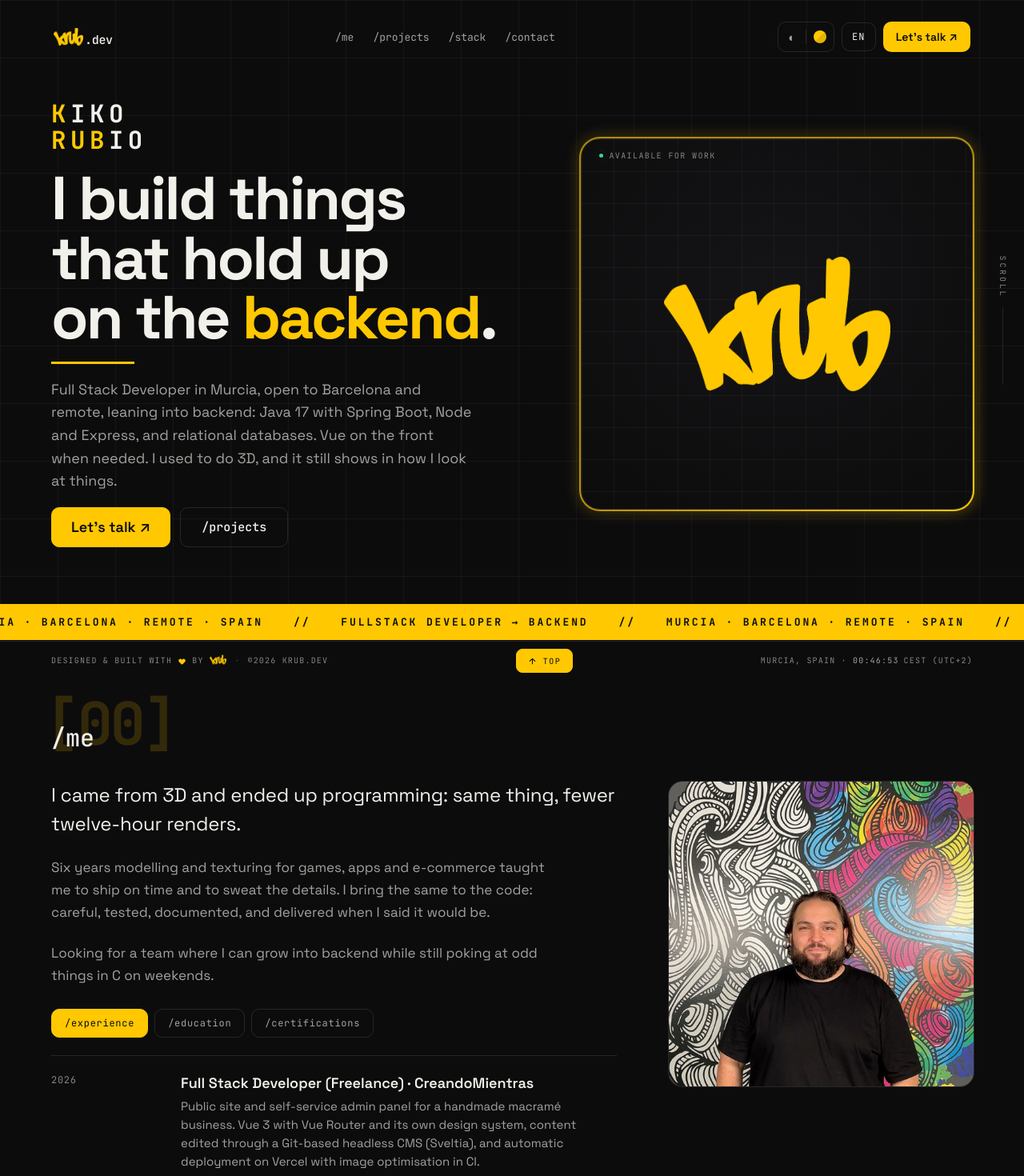
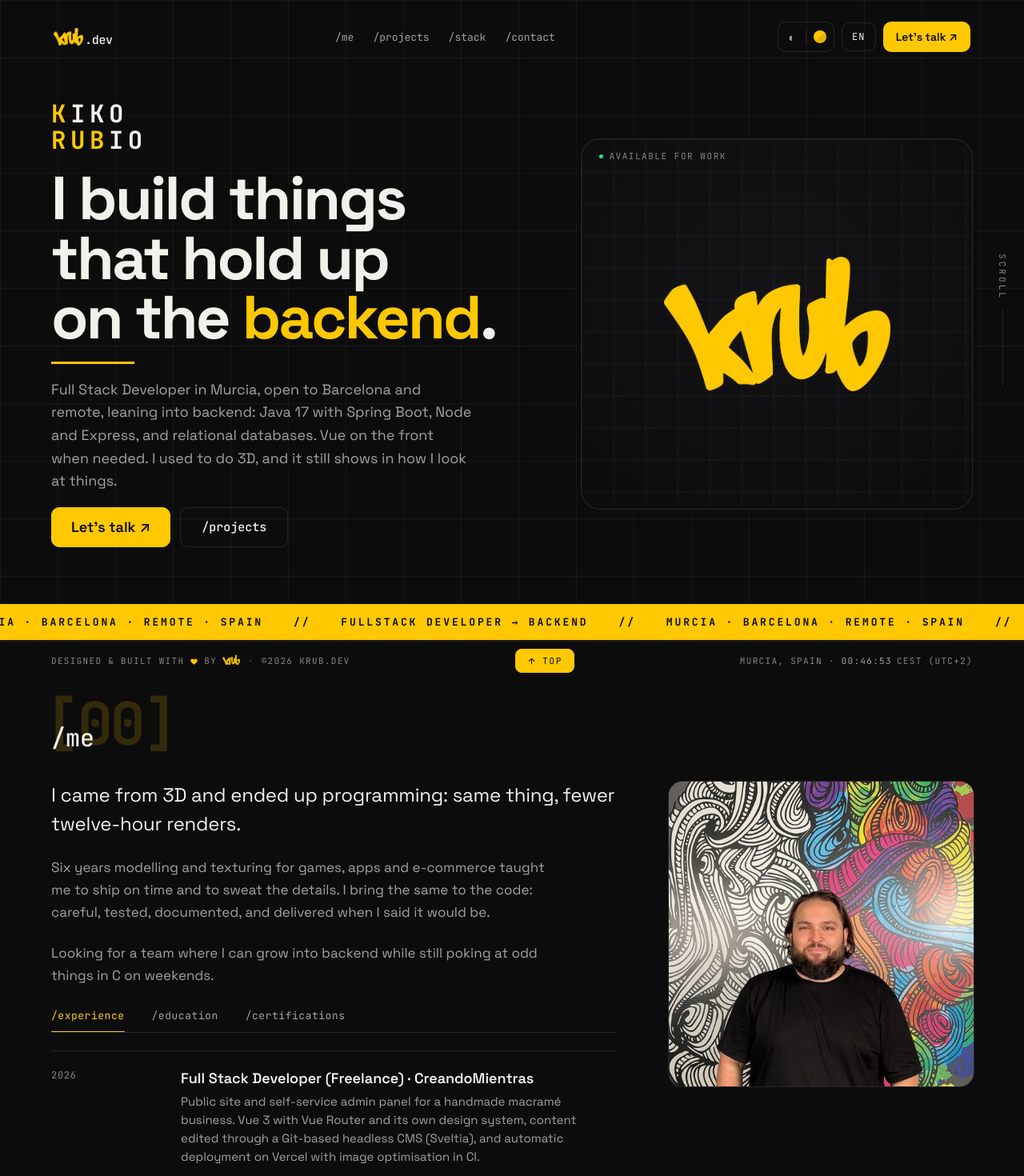
Before and after one commit to krub-dev/portfolio-krub, a Vue app: page / in a window 1280 px wide. Shown: the top 1470 px of the page at 80% size. Built offline with nearby package versions, Linux system fonts and the light colour scheme.

Commit message:
Folder-style tabs, drop the hero glow, tidy the micro-labels

```diff
--- a/src/components/base/AvailabilityBadge.vue
+++ b/src/components/base/AvailabilityBadge.vue
@@ -36,7 +36,7 @@ defineProps({
   align-items: center;
   gap: 7px;
   font-family: var(--font-mono);
-  font-size: 10px;
+  font-size: 11px;
   letter-spacing: 0.14em;
   text-transform: uppercase;
   color: var(--fg-3);
--- a/src/components/base/TabSwitch.vue
+++ b/src/components/base/TabSwitch.vue
@@ -9,11 +9,15 @@
   role="tablist" + aria-selected tells a screen reader these are alternative
   views of the same region rather than three unrelated buttons.
 
-  On a phone the three pills do not fit, so the row slides sideways instead of
-  wrapping or stacking — the same gesture as the projects rail. It is a native
-  scroll container with snap (touch and trackpad do the work) plus a small
-  drag-to-scroll so a mouse can move it too, and a click guard so a drag does
-  not pick a tab it ends over.
+  It reads as a row of folders: plain labels on a hairline track, the one you are
+  on in the accent with a short accent rule under it. No pills — a row of capsule
+  buttons is the default shape, and it competes with the content.
+
+  On a phone the three labels do not fit, so the row slides sideways instead of
+  wrapping — the same gesture as the projects rail. It is a native scroll
+  container with snap (touch and trackpad do the work) plus a small
+  drag-to-scroll so a mouse can move it too, and a click guard so a drag does not
+  pick a tab it ends over.
 */
 import { ref } from 'vue'
 
@@ -86,9 +90,9 @@ function onClickCapture(event) {
 <style scoped>
 .tabs {
   display: flex;
-  flex-wrap: nowrap;
-  gap: 8px;
+  gap: clamp(18px, 3vw, 34px);
   min-width: 0;
+  border-bottom: 1px solid var(--line);
   overflow-x: auto;
   scrollbar-width: none;
   -webkit-overflow-scrolling: touch;
@@ -105,32 +109,37 @@ function onClickCapture(event) {
 }
 
 .tab {
+  position: relative;
   flex: 0 0 auto;
   scroll-snap-align: start;
-  border-radius: 10px;
-  padding: 9px 16px;
+  padding: 0 0 12px;
+  border: 0;
+  background: none;
   cursor: pointer;
   font-family: var(--font-mono);
-  font-size: 12px;
-  letter-spacing: 0.06em;
-  background: transparent;
+  font-size: 13px;
+  letter-spacing: 0.04em;
   color: var(--fg-2);
-  border: 1px solid var(--line);
-  transition:
-    background-color 0.16s ease,
-    border-color 0.16s ease,
-    color 0.16s ease;
+  white-space: nowrap;
+  transition: color 0.16s ease;
 }
 
 .tab:hover:not(.active) {
-  color: var(--acc-text);
-  border-color: var(--acc-text);
+  color: var(--fg);
 }
 
-/* Active is a fill, so --acc stays put in both themes with --on-acc on top. */
+/* The folder edge: a short rule in the accent, sitting on the track. */
 .tab.active {
+  color: var(--acc-text);
+}
+
+.tab.active::after {
+  content: '';
+  position: absolute;
+  left: 0;
+  right: 0;
+  bottom: -1px;
+  height: 2px;
   background: var(--acc);
-  color: var(--on-acc);
-  border-color: var(--acc);
 }
 </style>
--- a/src/components/chrome/ScrollProgress.vue
+++ b/src/components/chrome/ScrollProgress.vue
@@ -48,7 +48,7 @@ const { progress, atEnd } = useScroll()
 .label {
   writing-mode: vertical-rl;
   font-family: var(--font-mono);
-  font-size: 10px;
+  font-size: 11px;
   letter-spacing: 0.28em;
   text-transform: uppercase;
   color: var(--fg-3);
--- a/src/components/chrome/TheFooter.vue
+++ b/src/components/chrome/TheFooter.vue
@@ -107,7 +107,7 @@ const shown = usePastHero()
   gap: 20px;
   flex-wrap: wrap;
   font-family: var(--font-mono);
-  font-size: 10px;
+  font-size: 11px;
   line-height: 1;
   letter-spacing: 0.12em;
   color: var(--fg-3);
@@ -160,7 +160,7 @@ const shown = usePastHero()
   color: var(--on-acc);
   cursor: pointer;
   font-family: var(--font-mono);
-  font-size: 10px;
+  font-size: 11px;
   letter-spacing: 0.16em;
   white-space: nowrap;
   transition:
--- a/src/components/chrome/TheMobileMenu.vue
+++ b/src/components/chrome/TheMobileMenu.vue
@@ -170,7 +170,7 @@ onUnmounted(() => {
 
 .sub {
   font-family: var(--font-mono);
-  font-size: 10px;
+  font-size: 11px;
   letter-spacing: 0.12em;
   text-transform: uppercase;
   color: var(--fg-3);
@@ -230,7 +230,7 @@ onUnmounted(() => {
 }
 
 .row-index {
-  font-size: 10px;
+  font-size: 11px;
   letter-spacing: 0.1em;
   color: var(--fg-3);
 }
@@ -251,7 +251,7 @@ onUnmounted(() => {
   color: var(--on-acc);
   cursor: pointer;
   font-family: var(--font-mono);
-  font-size: 10px;
+  font-size: 11px;
   letter-spacing: 0.16em;
   transition:
     background-color 0.16s ease,
--- a/src/components/content/ProjectCard.vue
+++ b/src/components/content/ProjectCard.vue
@@ -139,7 +139,7 @@ const { t } = useI18n()
 
 .shot-label {
   font-family: var(--font-mono);
-  font-size: 10px;
+  font-size: 11px;
   letter-spacing: 0.12em;
   color: var(--fg-3);
 }
@@ -197,7 +197,7 @@ const { t } = useI18n()
 
 .tag {
   font-family: var(--font-mono);
-  font-size: 10px;
+  font-size: 11px;
   letter-spacing: 0.1em;
   color: var(--acc-text);
   white-space: nowrap;
--- a/src/components/content/SpecList.vue
+++ b/src/components/content/SpecList.vue
@@ -53,7 +53,7 @@ const { t } = useI18n()
 }
 
 .term {
-  font-size: 10px;
+  font-size: 11px;
   letter-spacing: 0.14em;
   text-transform: uppercase;
   color: var(--fg-3);
--- a/src/components/content/TestimonialCard.vue
+++ b/src/components/content/TestimonialCard.vue
@@ -110,8 +110,9 @@ onUnmounted(() => window.removeEventListener('resize', measure))
   min-height: var(--pane-h, 0);
   /* Vertical padding only: the pager's window is the box, and the entries are
      stacked inside it with no gap, so this is what separates one quote from the
-     next as it slides past. */
-  padding: 22px 0;
+     next as it slides past. The bottom is deeper so the "read more" button sits
+     clear of the window's bottom fade instead of inside it. */
+  padding: 22px 0 34px;
 }
 
 .quote {
--- a/src/components/sections/ContactForm.vue
+++ b/src/components/sections/ContactForm.vue
@@ -135,7 +135,7 @@ const statusText = computed(() => {
 .label {
   margin: 0;
   font-family: var(--font-mono);
-  font-size: 10px;
+  font-size: 11px;
   font-weight: 500;
   letter-spacing: 0.16em;
   text-transform: uppercase;
@@ -182,7 +182,7 @@ textarea.input {
 .error {
   margin: 0;
   font-family: var(--font-mono);
-  font-size: 10px;
+  font-size: 11px;
   letter-spacing: 0.08em;
   text-transform: uppercase;
   color: var(--acc-text);
@@ -207,7 +207,7 @@ textarea.input {
 .note {
   margin: 0;
   font-family: var(--font-mono);
-  font-size: 10px;
+  font-size: 11px;
   letter-spacing: 0.14em;
   text-transform: uppercase;
   color: var(--fg-3);
--- a/src/components/sections/ContactSection.vue
+++ b/src/components/sections/ContactSection.vue
@@ -125,7 +125,7 @@ const rows = computed(() => [
 .label {
   grid-column: 1;
   font-family: var(--font-mono);
-  font-size: 10px;
+  font-size: 11px;
   font-weight: 500;
   letter-spacing: 0.16em;
   text-transform: uppercase;
--- a/src/components/sections/LogoStage.vue
+++ b/src/components/sections/LogoStage.vue
@@ -61,11 +61,10 @@ function clamp(value) {
 
 <style scoped>
 /*
-  The frame exists for one reason: the glow has to be painted BEHIND the stage.
-  A pseudo-element on .stage itself would land inside it — the stage clips with
-  overflow:hidden — and the stage's own background is opaque, so it would hide
-  the very thing it was meant to show. So the box that used to be .stage lives
-  here, the stage fills it, and the magnetic pull came up with it.
+  The frame holds the magnetic pull, so the pull moves the whole stage rather
+  than the logo inside it. The turning glow that used to live here (a conic
+  gradient on two pseudo-elements) is gone: it read as decoration rather than as
+  light, and it competed with the logo it was meant to frame.
 */
 .frame {
   position: relative;
@@ -74,40 +73,6 @@ function clamp(value) {
   justify-self: center;
   width: 100%;
   max-width: 520px;
-}
-
-/*
-  The glow: one conic gradient painted twice, 2px larger than the stage on every
-  side, so what shows is a ring and its halo — the stage covers the middle. The
-  first copy is crisp and reads as the border; the second is blurred and reads
-  as the bloom.
-
-  Every stop comes from the accent tokens, so the ring follows the palette and
-  the theme like everything else on the page. The dim stop has to stay clearly
-  visible and not fade into the page: the light has to be seen travelling the
-  whole way round, and a border that disappears except for its bright arc does
-  not read as one.
-*/
-.frame::before,
-.frame::after {
-  content: '';
-  position: absolute;
-  inset: -2px;
-  border-radius: 26px; /* the stage's 24px, plus the 2px it overhangs */
-  background: conic-gradient(
-    from var(--glow-angle),
-    var(--glow-dim),
-    var(--acc-solid) 25%,
-    var(--glow-dim) 55%
-  );
-  animation: glowSpin 6s linear infinite;
-}
-
-/* The bloom, kept close to the edge: a wide halo reads as a lamp behind the
-   box, and the reference is a lit border. */
-.frame::after {
-  filter: blur(10px);
-  opacity: 0.35;
 }
 
 .stage {
@@ -156,14 +121,6 @@ function clamp(value) {
 }
 
 @media (prefers-reduced-motion: reduce) {
-  /* The glow stays and simply stops turning. Handled here rather than in
-     tokens.css because the animation lives on a pseudo-element, and the global
-     [data-motion="decorative"] rule can only reach elements. */
-  .frame::before,
-  .frame::after {
-    animation: none;
-  }
-
   .mark {
     transition: none;
   }
--- a/src/styles/tokens.css
+++ b/src/styles/tokens.css
@@ -64,21 +64,6 @@
   */
   --acc-solid: #ffc800;
 
-  /*
-    The dim end of the hero stage's rotating glow (design spec §3.14).
-
-    A single accent is one colour, and one colour turning on the spot is no
-    animation at all — the gradient needs a second, darker stop to sweep from.
-    How dark that stop has to be is not the same in both themes, which is why
-    this is a token and not a mix written into the component: against --ink the
-    accent has to keep most of itself to stay visible at all, while on the cream
-    page a light touch reads as a border and a heavy one as a painted frame.
-
-    Mixed toward --on-acc here, which is near-black in both themes, so the dim
-    stop is a dark version of the accent whatever the palette.
-  */
-  --glow-dim: color-mix(in srgb, var(--acc-solid) 68%, var(--on-acc));
-
   /* Font stacks. The faces are declared above; these are the fallbacks. */
   --font-sans: 'Space Grotesk', system-ui, -apple-system, 'Segoe UI', sans-serif;
   --font-mono: 'JetBrains Mono', ui-monospace, 'SF Mono', Consolas, monospace;
@@ -134,9 +119,6 @@
   --mark: var(--acc-text);
   --grid: rgba(12, 12, 13, 0.05);
   --sec-idx: 0.62;
-  /* Lighter than the dark theme's: the stage is near-white here, so the dim
-     stop fades toward the page instead of darkening away from it. */
-  --glow-dim: color-mix(in srgb, var(--acc-solid) 42%, var(--ink));
 }
 
 /* ---------------------------------------------------------------------------
@@ -407,29 +389,6 @@ section[id] {
   80% { transform: translate(-1px, 0) rotate(-2deg); }
 }
 
-/*
-  The rotating glow around the hero stage.
-
-  @property is the whole trick, and it is not optional: without registering the
-  property the browser has no idea --glow-angle is an angle. It treats it as a
-  string, so the animation has nothing to interpolate and jumps straight from
-  0deg to 360deg — no movement at all. Registered with a syntax, it animates,
-  and the conic-gradient that reads it turns.
-
-  Where @property is not supported (Safari before 16.4, Firefox before 128) the
-  gradient still paints at its initial angle: the ring is there, it just does
-  not turn. Degrading to a still glow is the right failure for a decoration.
-*/
-@property --glow-angle {
-  syntax: '<angle>';
-  initial-value: 0deg;
-  inherits: false;
-}
-
-@keyframes glowSpin {
-  to { --glow-angle: 360deg; }
-}
-
 /* Reduced motion turns off the decorative loops (marquee, dot halo, lemon)
    but deliberately leaves hover transitions alone — a .16s colour change is
    not what this setting is asking about. Components that run a decorative
```
Also changed, not shown: 1 other file (tests, documents, lock files or other folders).
